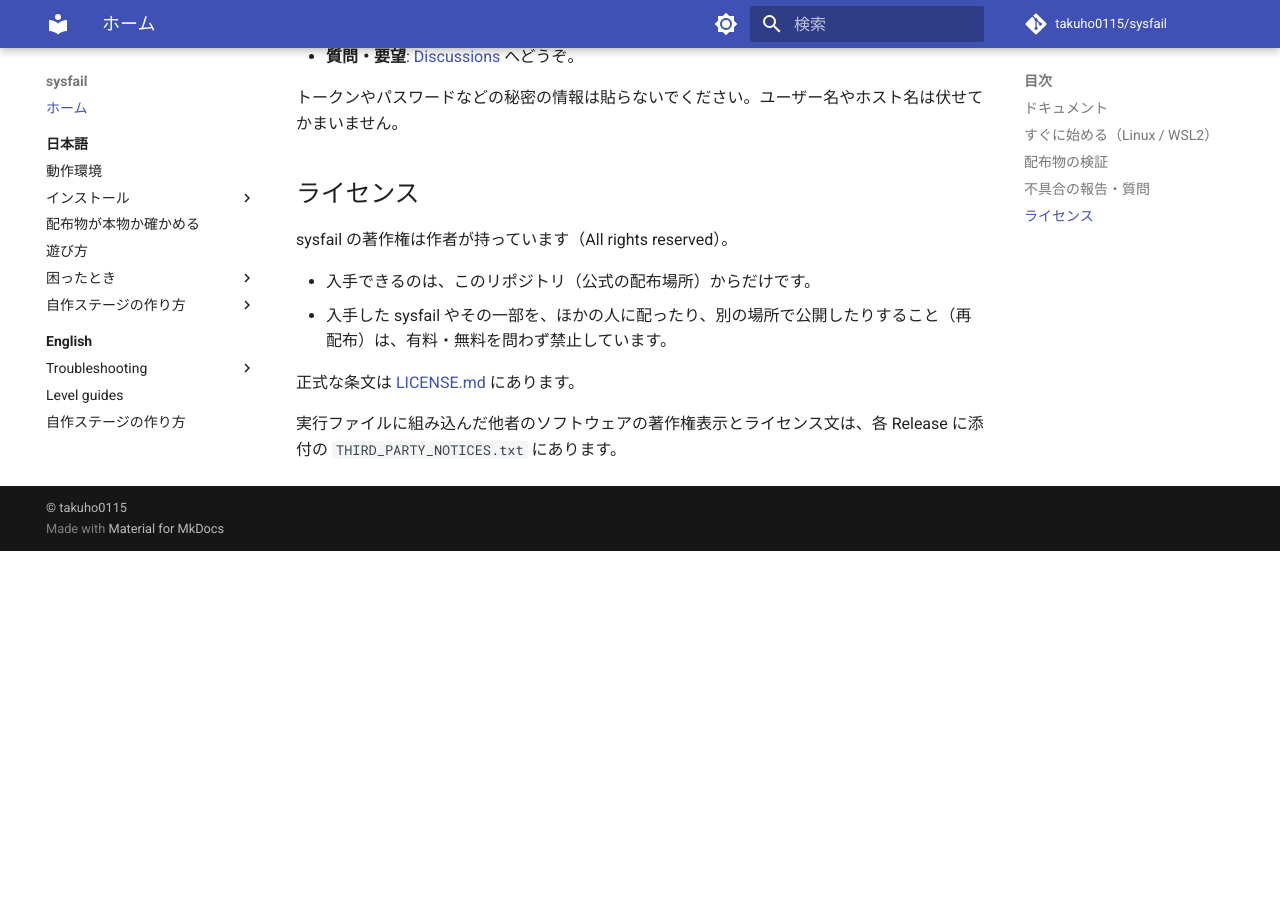
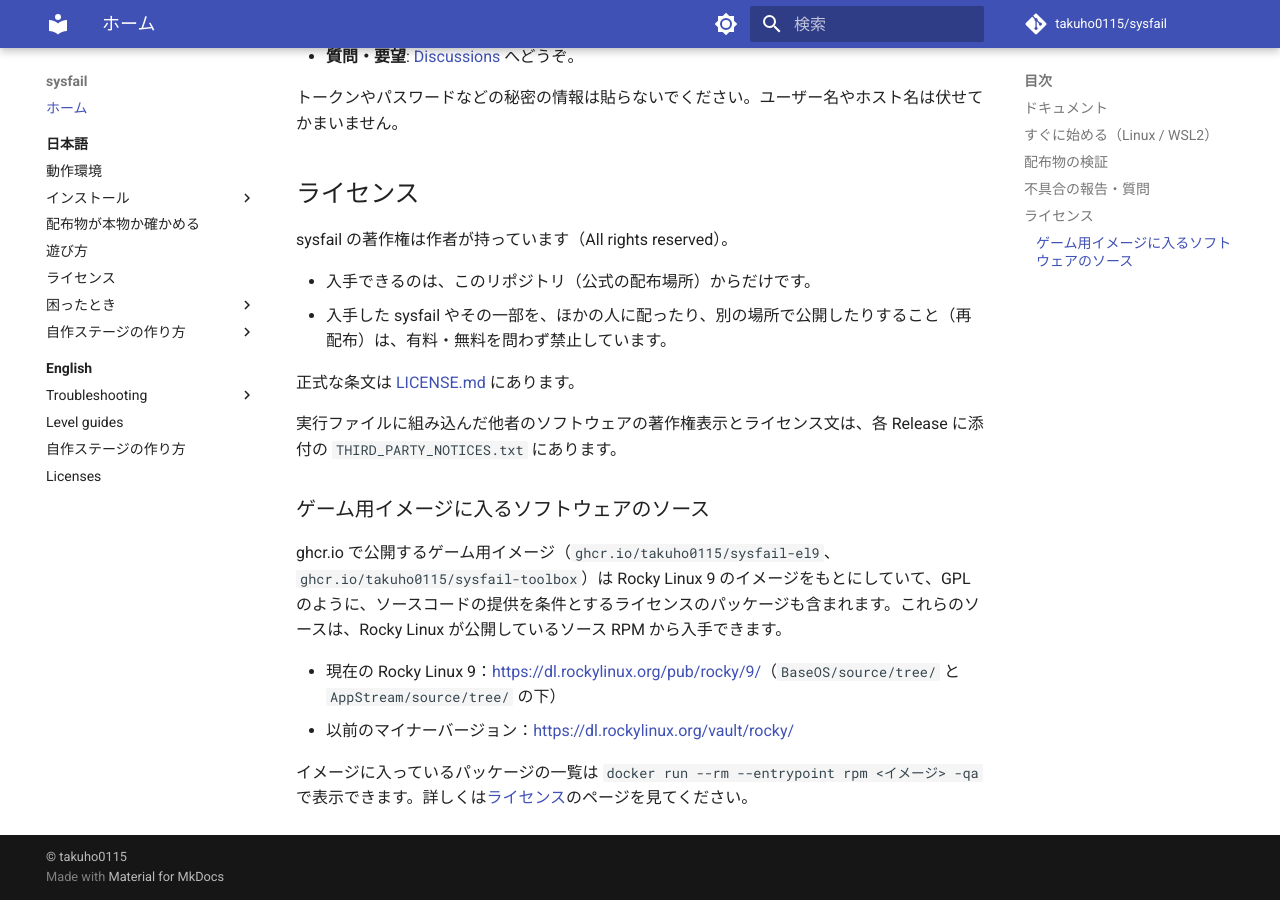
Before and after one commit to takuho0115/sysfail, an MkDocs documentation site: the page built from docs/index.md, in a window 1280 px wide and 900 px high, scrolled down 1931 px. Built offline with MkDocs 1.6.1 and Material for MkDocs 9.7.7, drawn with Linux system fonts in a browser that asks for light colours; comment, search, counter and statistics services are not loaded; before the commit the page ends 2482 px from its top, so only the background shows below that.

Commit message:
docs: point to Rocky Linux sources for packages in the game images
Add a licenses page (ja/en) and a README section that tell users where
to get the source RPMs for the Rocky Linux 9 packages, including GPL
ones, in the images published on ghcr.io, and how to list them.

````diff
--- a/README.md
+++ b/README.md
@@ -67,3 +67,12 @@ sysfail の著作権は作者が持っています（All rights reserved）。
 正式な条文は [LICENSE.md](LICENSE.md) にあります。
 
 実行ファイルに組み込んだ他者のソフトウェアの著作権表示とライセンス文は、各 Release に添付の `THIRD_PARTY_NOTICES.txt` にあります。
+
+### ゲーム用イメージに入るソフトウェアのソース
+
+ghcr.io で公開するゲーム用イメージ（`ghcr.io/takuho0115/sysfail-el9`、`ghcr.io/takuho0115/sysfail-toolbox`）は Rocky Linux 9 のイメージをもとにしていて、GPL のように、ソースコードの提供を条件とするライセンスのパッケージも含まれます。これらのソースは、Rocky Linux が公開しているソース RPM から入手できます。
+
+- 現在の Rocky Linux 9：<https://dl.rockylinux.org/pub/rocky/9/>（`BaseOS/source/tree/` と `AppStream/source/tree/` の下）
+- 以前のマイナーバージョン：<https://dl.rockylinux.org/vault/rocky/>
+
+イメージに入っているパッケージの一覧は `docker run --rm --entrypoint rpm <イメージ> -qa` で表示できます。詳しくは[ライセンス](https://takuho0115.github.io/sysfail/ja/licenses/)のページを見てください。
--- /dev/null
+++ b/docs/ja/licenses.md
@@ -0,0 +1,35 @@
+# ライセンス
+
+## sysfail 本体
+
+sysfail の著作権は作者が持っています（All rights reserved）。再配布は禁止しています。正式な条文は、リポジトリの [LICENSE.md](https://github.com/takuho0115/sysfail/blob/main/LICENSE.md) にあります。
+
+実行ファイルに組み込んだ他者のソフトウェアの著作権表示とライセンス文は、各 Release に添付の `THIRD_PARTY_NOTICES.txt` にあります。
+
+## ゲーム用イメージに入るソフトウェア
+
+sysfail は、初回の起動時か `sysfail doctor --build` の実行時に、次のゲーム用イメージを ghcr.io から取得します。
+
+- `ghcr.io/takuho0115/sysfail-el9`
+- `ghcr.io/takuho0115/sysfail-toolbox`
+
+どちらも Rocky Linux 9 の公式イメージ（`rockylinux/rockylinux:9`）をもとにしていて、Rocky Linux 9 のパッケージが入っています。その中には、GPL や LGPL のように、ソースコードの提供を条件とするライセンスのものもあります。各パッケージのライセンスは、それぞれのパッケージに付いているライセンス文に従います。
+
+### ソースの入手先
+
+これらのパッケージのソースは、Rocky Linux が公開しているソース RPM（`.src.rpm`）から入手できます。
+
+| 対象 | 場所 |
+|---|---|
+| 現在の Rocky Linux 9 | <https://dl.rockylinux.org/pub/rocky/9/> の `BaseOS/source/tree/Packages/` と `AppStream/source/tree/Packages/` |
+| 以前のマイナーバージョン（9.0 から） | <https://dl.rockylinux.org/vault/rocky/> の `9.<番号>/` の下（構成は現在のものと同じ） |
+
+### イメージに入っているパッケージを調べる
+
+イメージに入っているパッケージとそのバージョンは、次のコマンドで一覧表示できます。
+
+```bash
+docker run --rm --entrypoint rpm ghcr.io/takuho0115/sysfail-el9@<digest> -qa
+```
+
+`<digest>` には、`docker images --digests` で表示される値を入れてください。toolbox のイメージを調べるときは、イメージ名を `ghcr.io/takuho0115/sysfail-toolbox@<digest>` に替えます。パッケージ名とバージョンが分かれば、上の入手先から対応するソース RPM を探せます。上のコマンドの `-qa` を `-qa --qf '%{SOURCERPM}\n'` に替えて実行すると、ソース RPM のファイル名が直接表示されます。
--- a/mkdocs.yml
+++ b/mkdocs.yml
@@ -67,6 +67,7 @@ nav:
           - macOS（Apple Silicon）: ja/install/macos.md
       - 配布物が本物か確かめる: ja/verify.md
       - 遊び方: ja/play.md
+      - ライセンス: ja/licenses.md
       - 困ったとき:
           - ja/troubleshooting/index.md
           - ja/troubleshooting/pf-01.md
@@ -128,3 +129,4 @@ nav:
           - en/troubleshooting/pf-19.md
       - Level guides: en/guides/index.md
       - Custom levels (Japanese only): ja/custom-levels/index.md
+      - Licenses: en/licenses.md
````
Also changed, not shown: docs/en/licenses.md (added, +33 -0 lines).
